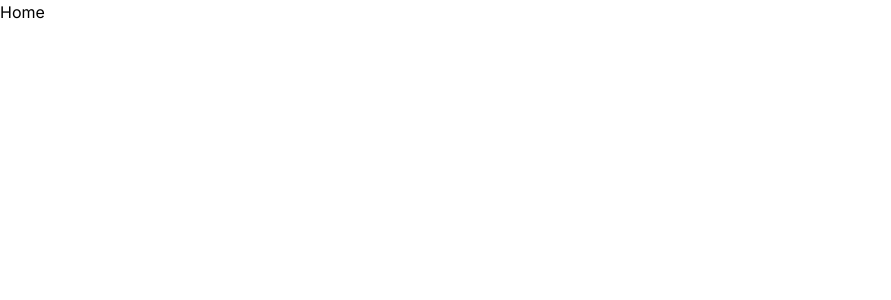
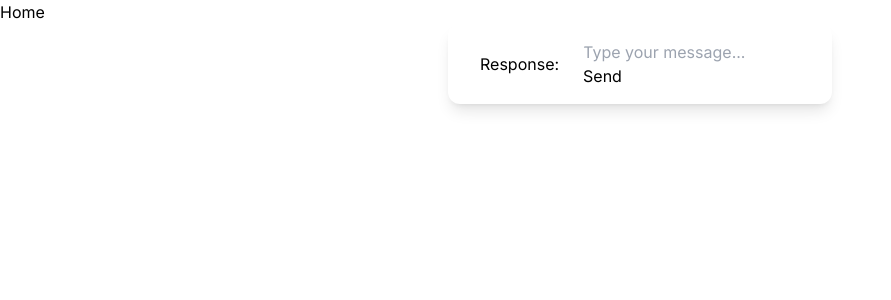
Before and after one commit to jrdnthedev/chatbot, a Next.js app: page / in a window 1280 px wide. Shown: the top 300 px of the page, without its empty margins (0-891 px from the left). Built offline with nearby package versions, Linux system fonts and the light colour scheme.

Commit message:
refactor: added some basic style to the page and chatbot component

```diff
--- a/app/page.tsx
+++ b/app/page.tsx
@@ -1,9 +1,13 @@
-import Image from "next/image";
+"use client";
+import Chatbot from "./components/chatbot/chatbot";
 
 export default function Home() {
   return (
     <section>
-      <h1>Home</h1>
+      <div>
+        <h1>Home</h1>
+        <Chatbot />
+      </div>
     </section>
   );
 }
```
Also changed, not shown: package.json (+6 -5 lines), 1 other file (tests, documents, lock files or other folders).
